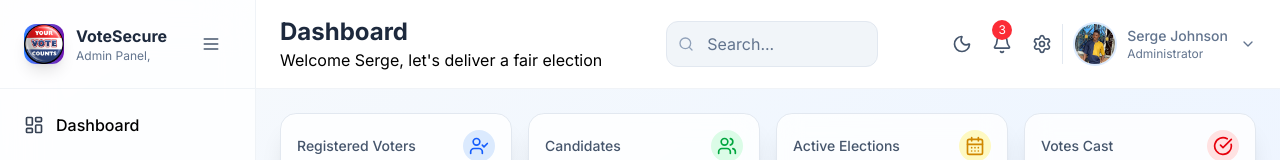
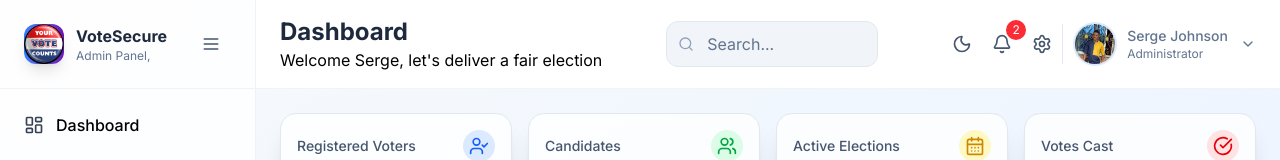
Before and after one commit to PENANCE-SEARCH-KHAN/Online-Voting-System-, a React (Vite) app in the folder vite-project/: page / in a window 1280 px wide. Shown: the top 160 px of the page. Built offline with nearby package versions, Linux system fonts and the light colour scheme.

Commit message:
created the notification page

```diff
--- a/vite-project/src/App.jsx
+++ b/vite-project/src/App.jsx
@@ -1,8 +1,8 @@
 import React, { useState } from 'react';
 import { BrowserRouter, Routes, Route, useLocation, useNavigate } from 'react-router-dom';
 
-import Sidebar from './components/layout/sidebar';
-import Header from './components/layout/header';
+import Sidebar from './components/layout/Sidebar';
+import Header from './components/layout/Header';
 import Dashboard from './components/dashboard/Dashboard';
 import Candidates from './pages/Candidates';
 import Voters from './pages/Voters';
--- a/vite-project/src/components/dashboard/StatsGrid.jsx
+++ b/vite-project/src/components/dashboard/StatsGrid.jsx
@@ -6,7 +6,7 @@ function StatsGrid() {
     <div className='grid grid-cols-1 md:grid-cols-2 xl:grid-cols-4 gap-4'>
 
       {/* Card 1 */}
-      <div className='p-4 rounded-2xl bg-white/80 dark:bg-slate-900/80 shadow-xl border border-slate-200 dark:border-slate-700 backdrop-blur-md hover:shadow-2xl hover:scale-[1.02] transition duration-300'>
+      <div className='p-4 rounded-2xl bg-white/80 dark:bg-slate-900/80 shadow-xl border border-slate-200 dark:border-slate-700  hover:shadow-2xl  transition duration-300'>
         <div className='flex items-center justify-between mb-2'>
           <p className='text-sm font-medium text-slate-600 dark:text-slate-400'>Registered Voters</p>
           <div className='w-8 h-8 rounded-full bg-blue-100 flex items-center justify-center'>
@@ -24,7 +24,7 @@ function StatsGrid() {
       </div>
 
       {/* Card 2 */}
-      <div className='p-4 rounded-2xl bg-white/80 dark:bg-slate-900/80 shadow-xl border border-slate-200 dark:border-slate-700 backdrop-blur-md hover:shadow-2xl hover:scale-[1.02] transition duration-300'>
+      <div className='p-4 rounded-2xl bg-white/80 dark:bg-slate-900/80 shadow-xl border border-slate-200 dark:border-slate-700  hover:shadow-2xl  transition duration-300'>
         <div className='flex items-center justify-between mb-2'>
           <p className='text-sm font-medium text-slate-600 dark:text-slate-400'>Candidates</p>
           <div className='w-8 h-8 rounded-full bg-green-100 flex items-center justify-center'>
@@ -42,7 +42,7 @@ function StatsGrid() {
       </div>
 
       {/* Card 3 */}
-      <div className='p-4 rounded-2xl bg-white/80 dark:bg-slate-900/80 shadow-xl border border-slate-200 dark:border-slate-700 backdrop-blur-md hover:shadow-2xl hover:scale-[1.02] transition duration-300'>
+      <div className='p-4 rounded-2xl bg-white/80 dark:bg-slate-900/80 shadow-xl border border-slate-200 dark:border-slate-700  hover:shadow-2xl  transition duration-300'>
         <div className='flex items-center justify-between mb-2'>
           <p className='text-sm font-medium text-slate-600 dark:text-slate-400'>Active Elections</p>
           <div className='w-8 h-8 rounded-full bg-yellow-100 flex items-center justify-center'>
@@ -60,7 +60,7 @@ function StatsGrid() {
       </div>
 
       {/* Card 4 */}
-      <div className='p-4 rounded-2xl bg-white/80 dark:bg-slate-900/80 shadow-xl border border-slate-200 dark:border-slate-700 backdrop-blur-md hover:shadow-2xl hover:scale-[1.02] transition duration-300'>
+      <div className='p-4 rounded-2xl bg-white/80 dark:bg-slate-900/80 shadow-xl border border-slate-200 dark:border-slate-700 hover:shadow-2xl  transition duration-300'>
         <div className='flex items-center justify-between mb-2'>
           <p className='text-sm font-medium text-slate-600 dark:text-slate-400'>Votes Cast</p>
           <div className='w-8 h-8 rounded-full bg-red-100 flex items-center justify-center'>
--- a/vite-project/src/components/layout/Header.jsx
+++ b/vite-project/src/components/layout/Header.jsx
@@ -9,6 +9,33 @@ function Header() {
   const [darkTheme, setDarkTheme] = useState(
     localStorage.getItem('VoteSecure') || ''
   );
+  const [showNotifications, setShowNotifications] = useState(false);
+  const [notifications, ] = useState([
+    {
+      id: 1,
+      type: 'success',
+      title: 'Election Created',
+      message: 'New election "Presidential 2024" has been created successfully',
+      time: '2 minutes ago',
+      read: false,
+    },
+    {
+      id: 2,
+      type: 'warning',
+      title: 'Voter Registration',
+      message: '500 new voter registrations pending approval',
+      time: '1 hour ago',
+      read: false,
+    },
+    {
+      id: 3,
+      type: 'info',
+      title: 'System Update',
+      message: 'System maintenance scheduled for tonight at 2 AM',
+      time: '3 hours ago',
+      read: true,
+    },
+  ]);
 
   const changeThemeHandler = () => {
     const newTheme = darkTheme === 'dark' ? '' : 'dark';
@@ -67,12 +94,42 @@ function Header() {
         </button>
 
         {/* notification */}
-        <button className='relative p-2.5 rounded-xl text-slate-600 dark:text-slate-300 hover:bg-slate-100 dark:hover:bg-slate-800 transition-colors'>
-          <Bell className='w-5 h-5' />
-          <span className='absolute -top-1 w-5 h-5 bg-red-500 text-white text-xs rounded-full flex items-center justify-center'>
-            3
-          </span>
-        </button>
+        <div className="relative">
+          <button
+            onClick={() => setShowNotifications(!showNotifications)}
+            className='relative p-2.5 rounded-xl text-slate-600 dark:text-slate-300 hover:bg-slate-100 dark:hover:bg-slate-800 transition-colors'
+          >
+            <Bell className='w-5 h-5' />
+            <span className='absolute -top-1 -right-1 w-5 h-5 bg-red-500 text-white text-xs rounded-full flex items-center justify-center'>
+              {notifications.filter(n => !n.read).length}
+            </span>
+          </button>
+
+          {/* Notification Dropdown */}
+          {showNotifications && (
+            <div className="fixed right-6 top-16 w-80 bg-white dark:bg-slate-800 rounded-lg shadow-2xl border border-slate-200 dark:border-slate-700 z-[9999]">
+              <div className="p-4 border-b border-slate-200 dark:border-slate-700">
+                <h3 className="text-sm font-semibold text-slate-900 dark:text-white">Notifications</h3>
+              </div>
+              <div className="max-h-64 overflow-y-auto">
+                {notifications.map((notif) => (
+                  <div key={notif.id} className="p-4 border-b border-slate-100 dark:border-slate-700 last:border-b-0">
+                    <div className="flex items-start space-x-3">
+                      <div className="flex-1">
+                        <p className="text-sm font-medium text-slate-900 dark:text-white">{notif.title}</p>
+                        <p className="text-xs text-slate-600 dark:text-slate-300 mt-1">{notif.message}</p>
+                        <p className="text-xs text-slate-500 dark:text-slate-400 mt-2">{notif.time}</p>
+                      </div>
+                      {!notif.read && (
+                        <div className="w-2 h-2 bg-blue-500 rounded-full mt-2" />
+                      )}
+                    </div>
+                  </div>
+                ))}
+              </div>
+            </div>
+          )}
+        </div>
 
         {/* settings */}
         <button
--- a/vite-project/src/pages/Support.jsx
+++ b/vite-project/src/pages/Support.jsx
@@ -83,7 +83,7 @@ function Support() {
       {/* FAQ + Contact Form Cards */}
       <div className="flex flex-col md:flex-row gap-8">
         {/* FAQ Card */}
-        <div className="flex-1 bg-gradient-to-br from-indigo-100 to-white dark:from-slate-800 dark:to-slate-900 backdrop-blur-md shadow-2xl border border-indigo-200 dark:border-slate-700 rounded-2xl p-6 transition hover:scale-[1.01]">
+        <div className="flex-1 bg-gradient-to-br from-indigo-100 to-white dark:from-slate-800 dark:to-slate-900  shadow-2xl border border-indigo-200 dark:border-slate-700 rounded-2xl p-6 transition">
           <h2 className="text-xl font-semibold text-indigo-900 dark:text-white mb-6">
             Frequently Asked Questions
           </h2>
@@ -113,7 +113,7 @@ function Support() {
         </div>
 
         {/* Contact Support Form */}
-        <div className="flex-1 bg-gradient-to-br from-indigo-100 to-white dark:from-slate-800 dark:to-slate-900 backdrop-blur-md shadow-2xl border border-indigo-200 dark:border-slate-700 rounded-2xl p-6 transition hover:scale-[1.01]">
+        <div className="flex-1 bg-gradient-to-br from-indigo-100 to-white dark:from-slate-800 dark:to-slate-900 shadow-2xl border border-indigo-200 dark:border-slate-700 rounded-2xl p-6 transition ">
           <h2 className="text-xl font-semibold text-indigo-900 dark:text-white mb-6">
             Contact Support
           </h2>
--- /dev/null
+++ b/vite-project/tailwind.config.js
@@ -0,0 +1,12 @@
+/** @type {import('tailwindcss').Config} */
+export default {
+  content: [
+    "./index.html",
+    "./src/**/*.{js,ts,jsx,tsx}",
+  ],
+  darkMode: 'class',
+  theme: {
+    extend: {},
+  },
+  plugins: [],
+}
```
